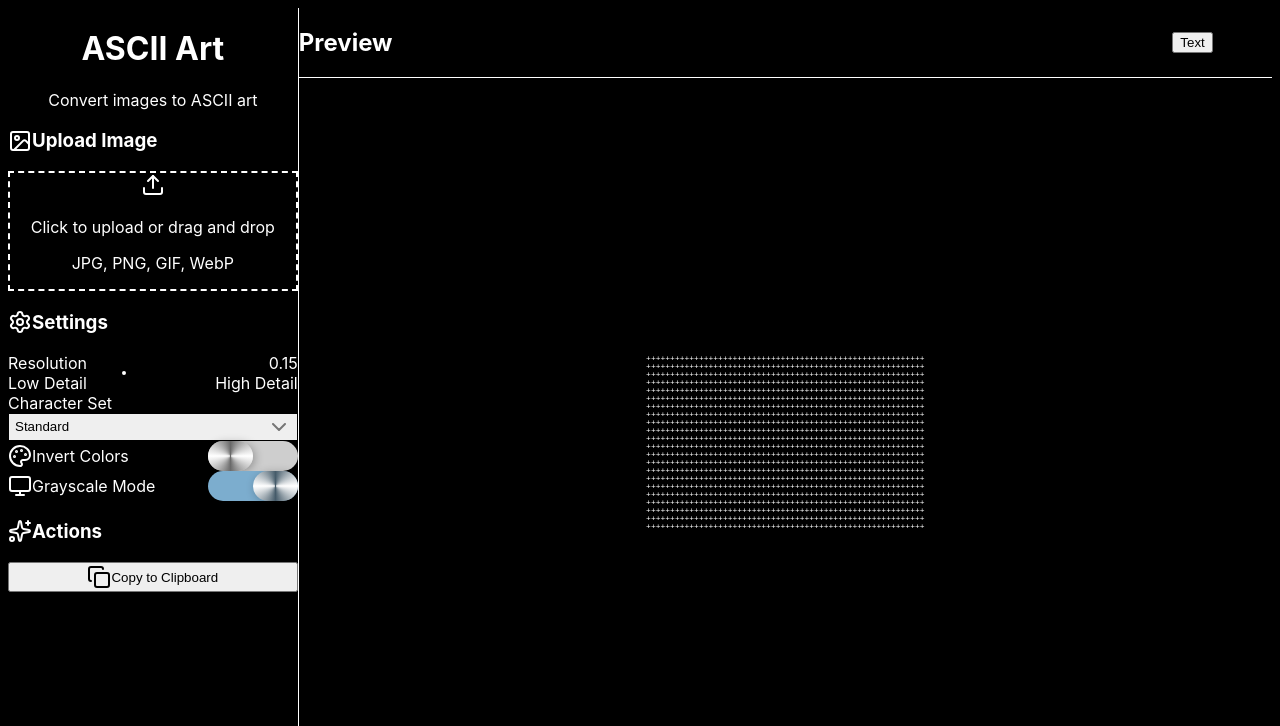
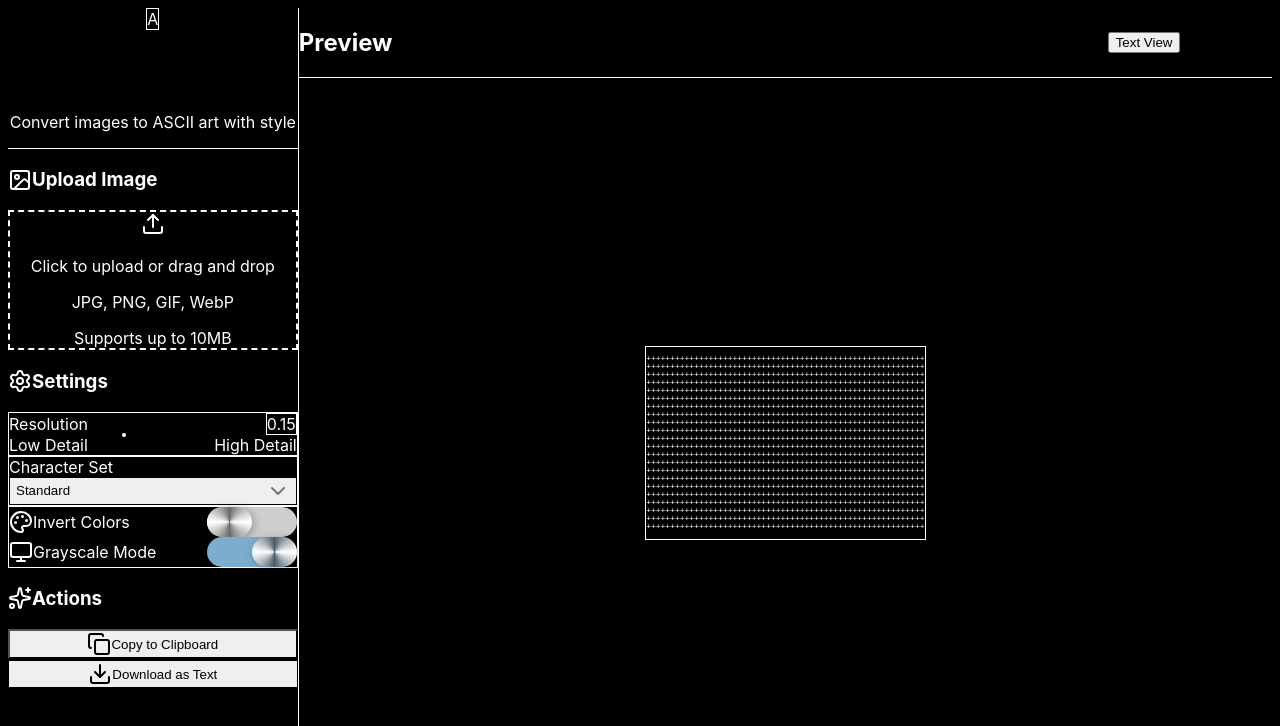
Before and after one commit to imaad666/Photo-2-Ascii, a Next.js app: page / in a window 1280 px wide. Shown: the top 726 px of the page. Built offline with nearby package versions, Linux system fonts and the light colour scheme.

Commit message:
working on ui still

```diff
--- a/src/app/globals.css
+++ b/src/app/globals.css
@@ -17,21 +17,24 @@
   line-height: 1;
   letter-spacing: 0;
   font-size: 8px;
+  max-width: 100%;
+  overflow: auto;
 }
 
 /* Custom scrollbar */
 ::-webkit-scrollbar {
-  width: 6px;
-  height: 6px;
+  width: 8px;
+  height: 8px;
 }
 
 ::-webkit-scrollbar-track {
   background: #1a1a1a;
+  border-radius: 4px;
 }
 
 ::-webkit-scrollbar-thumb {
   background: #333;
-  border-radius: 3px;
+  border-radius: 4px;
 }
 
 ::-webkit-scrollbar-thumb:hover {
@@ -94,3 +97,19 @@
   transform: translateX(100%);
   transition-duration: .3s;
 }
+
+/* Hover effects for better interactivity */
+.hover-lift {
+  transition: transform 0.2s ease, box-shadow 0.2s ease;
+}
+
+.hover-lift:hover {
+  transform: translateY(-2px);
+  box-shadow: 0 8px 25px rgba(0, 0, 0, 0.3);
+}
+
+/* Focus states for better accessibility */
+.focus-ring:focus {
+  outline: 2px solid #00ff88;
+  outline-offset: 2px;
+}
--- a/src/components/ascii-converter.tsx
+++ b/src/components/ascii-converter.tsx
@@ -374,40 +374,52 @@ export default function AsciiConverter() {
   return (
     <div className="min-h-screen bg-black text-white flex">
       {/* Left Sidebar */}
-      <div className="w-80 bg-gray-900 border-r border-gray-800 p-6 overflow-y-auto">
-        <div className="space-y-6">
+      <div className="w-96 bg-gray-900 border-r border-gray-800 p-8 overflow-y-auto">
+        <div className="space-y-8">
           {/* Header */}
-          <div className="text-center">
-            <h1 className="text-2xl font-bold text-primary mb-2">ASCII Art</h1>
-            <p className="text-gray-400 text-sm">Convert images to ASCII art</p>
+          <div className="text-center pb-8 border-b border-gray-800">
+            <div className="mb-4">
+              <div className="inline-flex items-center justify-center w-16 h-16 bg-gradient-to-br from-primary/20 to-primary/10 rounded-2xl border border-primary/30 mb-4">
+                <span className="text-2xl font-bold text-primary">A</span>
+              </div>
+            </div>
+            <h1 className="text-3xl font-bold text-primary mb-3 bg-gradient-to-r from-primary to-primary/80 bg-clip-text text-transparent">
+              ASCII Art
+            </h1>
+            <p className="text-gray-400 text-sm">Convert images to ASCII art with style</p>
           </div>
 
           {/* Upload Section */}
-          <div className="space-y-4">
-            <h3 className="text-lg font-semibold flex items-center gap-2">
-              <ImageIcon className="h-5 w-5" />
+          <div className="space-y-5">
+            <h3 className="text-lg font-semibold flex items-center gap-3 text-gray-100">
+              <ImageIcon className="h-5 w-5 text-primary" />
               Upload Image
             </h3>
 
             <div
               ref={dropZoneRef}
-              className={`border-2 border-dashed rounded-lg p-6 text-center transition-all duration-200 cursor-pointer ${
+              className={`border-2 border-dashed rounded-xl p-8 text-center transition-all duration-300 cursor-pointer hover-lift ${
                 isDragging
-                  ? "border-primary bg-primary/10"
-                  : "border-gray-600 hover:border-primary hover:bg-gray-800"
+                  ? "border-primary bg-primary/20 scale-105"
+                  : "border-gray-600 hover:border-primary hover:bg-gray-800/50"
               }`}
               onDragOver={handleDragOver}
               onDragLeave={handleDragLeave}
               onDrop={handleDrop}
               onClick={() => fileInputRef.current?.click()}
             >
-              <Upload className="h-8 w-8 mx-auto mb-3 text-gray-400" />
-              <p className="text-gray-300 mb-1">
+              <div className={`transition-all duration-300 ${isDragging ? 'scale-110' : ''}`}>
+                <Upload className="h-12 w-12 mx-auto mb-4 text-gray-400 hover:text-primary transition-colors duration-200" />
+              </div>
+              <p className="text-gray-300 mb-2 text-base font-medium">
                 {isDragging ? "Drop your image here" : "Click to upload or drag and drop"}
               </p>
-              <p className="text-xs text-gray-500">
+              <p className="text-sm text-gray-500">
                 JPG, PNG, GIF, WebP
               </p>
+              <div className="mt-3 text-xs text-gray-600 bg-gray-800/50 px-3 py-1 rounded-full inline-block">
+                Supports up to 10MB
+              </div>
             </div>
             <input
               ref={fileInputRef}
@@ -419,17 +431,17 @@ export default function AsciiConverter() {
           </div>
 
           {/* Settings Section */}
-          <div className="space-y-4">
-            <h3 className="text-lg font-semibold flex items-center gap-2">
-              <Settings className="h-5 w-5" />
+          <div className="space-y-6">
+            <h3 className="text-lg font-semibold flex items-center gap-3 text-gray-100">
+              <Settings className="h-5 w-5 text-primary" />
               Settings
             </h3>
 
             {/* Resolution */}
-            <div className="space-y-2">
-              <Label className="flex items-center justify-between text-sm">
+            <div className="space-y-4 bg-gradient-to-br from-gray-800/40 to-gray-700/20 rounded-xl p-5 border border-gray-700/30 hover:border-gray-600/50 transition-all duration-300">
+              <Label className="flex items-center justify-between text-sm font-medium">
                 <span>Resolution</span>
-                <span className="text-primary font-mono">
+                <span className="text-primary font-mono bg-primary/20 px-3 py-1.5 rounded-lg border border-primary/30">
                   {settings.resolution.toFixed(2)}
                 </span>
               </Label>
@@ -442,21 +454,27 @@ export default function AsciiConverter() {
                 className="w-full"
               />
               <div className="flex justify-between text-xs text-gray-500">
-                <span>Low Detail</span>
-                <span>High Detail</span>
+                <span className="flex items-center gap-1">
+                  <div className="w-2 h-2 bg-gray-600 rounded-full"></div>
+                  Low Detail
+                </span>
+                <span className="flex items-center gap-1">
+                  <div className="w-2 h-2 bg-primary rounded-full"></div>
+                  High Detail
+                </span>
               </div>
             </div>
 
             {/* Character Set */}
-            <div className="space-y-2">
-              <Label className="text-sm">Character Set</Label>
+            <div className="space-y-4 bg-gradient-to-br from-gray-800/40 to-gray-700/20 rounded-xl p-5 border border-gray-700/30 hover:border-gray-600/50 transition-all duration-300">
+              <Label className="text-sm font-medium">Character Set</Label>
               <Select value={settings.charSet} onValueChange={(value) => updateSetting("charSet", value)}>
-                <SelectTrigger className="bg-gray-800 border-gray-700 text-white">
+                <SelectTrigger className="bg-gray-700/80 border-gray-600 text-white hover:bg-gray-600/80 transition-colors duration-200">
                   <SelectValue />
                 </SelectTrigger>
-                <SelectContent className="bg-gray-800 border-gray-700 text-white">
+                <SelectContent className="bg-gray-700/95 border-gray-600 text-white backdrop-blur-sm">
                   {Object.entries(charSets).map(([key, { name }]) => (
-                    <SelectItem key={key} value={key} className="hover:bg-gray-700">
+                    <SelectItem key={key} value={key} className="hover:bg-gray-600/80 transition-colors duration-200">
                       {name}
                     </SelectItem>
                   ))}
@@ -465,10 +483,10 @@ export default function AsciiConverter() {
             </div>
 
             {/* Toggles */}
-            <div className="space-y-3">
+            <div className="space-y-4 bg-gradient-to-br from-gray-800/40 to-gray-700/20 rounded-xl p-5 border border-gray-700/30 hover:border-gray-600/50 transition-all duration-300">
               <div className="flex items-center justify-between">
-                <Label className="flex items-center gap-2 text-sm">
-                  <Palette className="h-4 w-4" />
+                <Label className="flex items-center gap-3 text-sm font-medium">
+                  <Palette className="h-4 w-4 text-primary" />
                   Invert Colors
                 </Label>
                 <CustomToggle
@@ -477,8 +495,8 @@ export default function AsciiConverter() {
                 />
               </div>
               <div className="flex items-center justify-between">
-                <Label className="flex items-center gap-2 text-sm">
-                  <Monitor className="h-4 w-4" />
+                <Label className="flex items-center gap-3 text-sm font-medium">
+                  <Monitor className="h-4 w-4 text-primary" />
                   Grayscale Mode
                 </Label>
                 <CustomToggle
@@ -490,25 +508,26 @@ export default function AsciiConverter() {
           </div>
 
           {/* Actions */}
-          <div className="space-y-3">
-            <h3 className="text-lg font-semibold flex items-center gap-2">
-              <Sparkles className="h-5 w-5" />
+          <div className="space-y-4">
+            <h3 className="text-lg font-semibold flex items-center gap-3 text-gray-100">
+              <Sparkles className="h-5 w-5 text-primary" />
               Actions
             </h3>
 
+            <div className="space-y-3">
               <Button
                 onClick={copyToClipboard}
-              className="w-full bg-primary hover:bg-primary/90 text-black font-semibold"
+                className="w-full bg-gradient-to-r from-primary to-primary/80 hover:from-primary/90 hover:to-primary/70 text-black font-semibold h-12 text-base transition-all duration-300 hover-lift shadow-lg shadow-primary/25"
                 disabled={loading || !imageLoaded || !asciiArt}
               >
                 {copied ? (
                   <>
-                  <CheckCircle className="h-4 w-4 mr-2" />
+                    <CheckCircle className="h-5 w-5 mr-3" />
                     Copied!
                   </>
                 ) : (
                   <>
-                  <Copy className="h-4 w-4 mr-2" />
+                    <Copy className="h-5 w-5 mr-3" />
                     Copy to Clipboard
                   </>
                 )}
@@ -517,22 +536,23 @@ export default function AsciiConverter() {
               <Button
                 onClick={downloadAsciiArt}
                 variant="outline"
-              className="w-full border-gray-600 hover:bg-gray-800"
+                className="w-full border-gray-600 hover:bg-gray-800/50 hover:border-gray-500 h-12 text-base transition-all duration-300 hover-lift bg-gray-800/20"
                 disabled={loading || !imageLoaded || !asciiArt}
               >
-              <Download className="h-4 w-4 mr-2" />
+                <Download className="h-5 w-5 mr-3" />
                 Download as Text
               </Button>
+            </div>
           </div>
 
           {/* Error Display */}
           {error && (
-            <div className="bg-red-900/20 border border-red-500/30 rounded-lg p-3">
-              <div className="flex items-start gap-2">
-                <AlertCircle className="h-4 w-4 text-red-400 mt-0.5 flex-shrink-0" />
+            <div className="bg-red-900/20 border border-red-500/30 rounded-lg p-4">
+              <div className="flex items-start gap-3">
+                <AlertCircle className="h-5 w-5 text-red-400 mt-0.5 flex-shrink-0" />
                 <div className="text-sm">
                   <p className="text-red-400 font-medium">{error}</p>
-                  <p className="text-gray-400 text-xs mt-1">
+                  <p className="text-gray-400 text-xs mt-2">
                     Try uploading a different image or refreshing the page.
                   </p>
                 </div>
@@ -545,45 +565,46 @@ export default function AsciiConverter() {
       {/* Main Preview Area */}
       <div className="flex-1 flex flex-col">
         {/* Preview Header */}
-        <div className="bg-gray-900 border-b border-gray-800 p-4">
+        <div className="bg-gray-900 border-b border-gray-800 p-6">
           <div className="flex items-center justify-between">
-            <h2 className="text-xl font-semibold">Preview</h2>
-            <div className="flex gap-2">
+            <h2 className="text-2xl font-semibold text-gray-100">Preview</h2>
+            <div className="flex gap-3">
               <Button
                 variant={previewMode === "ascii" ? "default" : "outline"}
                 size="sm"
                 onClick={() => setPreviewMode("ascii")}
-                className="text-xs"
+                className="text-sm px-4 py-2"
               >
-                Text
+                Text View
               </Button>
               <Button
                 variant={previewMode === "canvas" ? "default" : "outline"}
                 size="sm"
                 onClick={() => setPreviewMode("canvas")}
-                className="text-xs"
+                className="text-sm px-4 py-2"
               >
-                Canvas
+                Canvas View
               </Button>
             </div>
           </div>
         </div>
 
         {/* Preview Content */}
-        <div className="flex-1 bg-black p-8 overflow-auto">
+        <div className="flex-1 bg-gradient-to-br from-black via-gray-900/20 to-black p-10 overflow-auto">
           {loading ? (
             <div className="flex items-center justify-center h-full">
-              <div className="text-center">
-                <Loader2 className="h-8 w-8 animate-spin mx-auto mb-4 text-primary" />
-                <p className="text-gray-400">Converting image...</p>
+              <div className="text-center bg-gray-900/50 backdrop-blur-sm rounded-2xl p-8 border border-gray-800/50">
+                <Loader2 className="h-16 w-16 animate-spin mx-auto mb-6 text-primary" />
+                <p className="text-gray-400 text-xl font-medium">Converting image...</p>
+                <p className="text-gray-500 text-sm mt-2">This may take a few seconds</p>
               </div>
             </div>
           ) : error ? (
             <div className="flex items-center justify-center h-full">
-              <div className="text-center">
-                <AlertCircle className="h-8 w-8 text-red-400 mx-auto mb-4" />
-                <p className="text-red-400 mb-2">{error}</p>
-                <p className="text-gray-400 text-sm">
+              <div className="text-center bg-red-900/20 backdrop-blur-sm rounded-2xl p-8 border border-red-500/30">
+                <AlertCircle className="h-16 w-16 text-red-400 mx-auto mb-6" />
+                <p className="text-red-400 mb-3 text-xl font-medium">{error}</p>
+                <p className="text-gray-400 text-base">
                   Try uploading a different image or refreshing the page.
                 </p>
               </div>
@@ -591,14 +612,18 @@ export default function AsciiConverter() {
           ) : (
             <div className="flex items-center justify-center h-full">
               {previewMode === "ascii" ? (
+                <div className="bg-gray-900/80 backdrop-blur-sm p-8 rounded-2xl border border-gray-800/50 shadow-2xl max-w-4xl max-h-full overflow-auto">
                   <pre className="ascii-art text-xs leading-none select-text">
                     {asciiArt}
                   </pre>
+                </div>
               ) : (
+                <div className="bg-gray-900/80 backdrop-blur-sm p-6 rounded-2xl border border-gray-800/50 shadow-2xl">
                   <canvas
                     ref={outputCanvasRef}
-                  className="max-w-full max-h-full"
+                    className="max-w-full max-h-full rounded-lg"
                   />
+                </div>
               )}
             </div>
           )}
```
Lines whose indentation alone changed are shown as unchanged.
